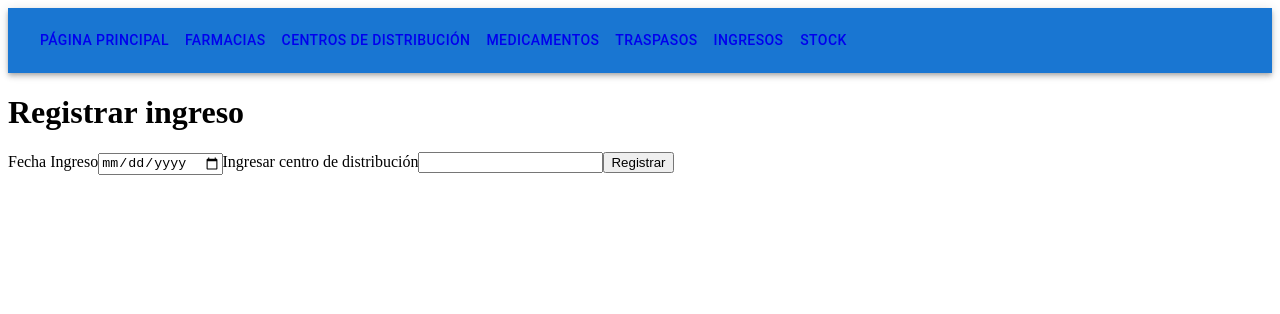
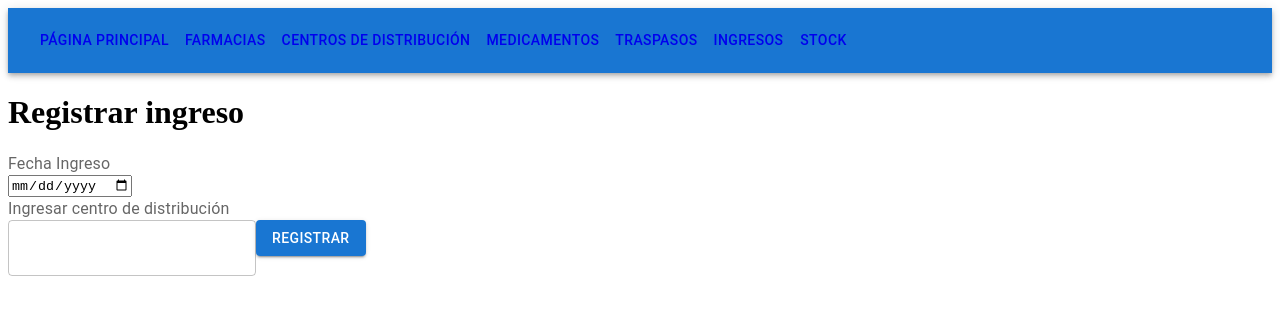
Before and after one commit to Metalcl/frontend-semestral, a React (Vite) app: page /ingresos/agregar in a window 1280 px wide. Shown: the top 314 px of the page. Built offline with nearby package versions, Linux system fonts and the light colour scheme; no server answers.

Commit message:
Cambios visuales de Agregar Ingresos

```diff
--- a/src/pages/incomes/AddIncomesPage.jsx
+++ b/src/pages/incomes/AddIncomesPage.jsx
@@ -1,6 +1,11 @@
 import React from 'react'
 import axios from 'axios'
 import { useForm } from '../../hooks/useForm'
+
+import Box from '@mui/material/Box';
+import TextField from '@mui/material/TextField';
+import InputLabel from '@mui/material/InputLabel';
+import { Button } from '@mui/material';
 
 const AddIncomesPage = () => {
 
@@ -13,18 +18,20 @@ const AddIncomesPage = () => {
   }
 
   return (
-    <div>
+    <>
       <h1>Registrar ingreso</h1>
-      <div>
+      <Box>
         <form onSubmit={addIncome}>
-          <label>Fecha Ingreso</label>
+          <InputLabel>Fecha Ingreso</InputLabel>
           <input type="date" name='ingr_fecha' onChange={changed}/>
-          <label>Ingresar centro de distribución</label>
-          <input type="text" name='ingr_centro_dist' onChange={changed}/>
-          <input type="submit" value="Registrar"/>
+          <InputLabel>Ingresar centro de distribución</InputLabel>
+          <TextField type="text" name='ingr_centro_dist' onChange={changed}/>
+          <Button  type="submit" variant='contained' color='primary'>
+            Registrar
+          </Button>
         </form>
-      </div>
-    </div>
+      </Box>
+    </>
   )
 }
 
```
